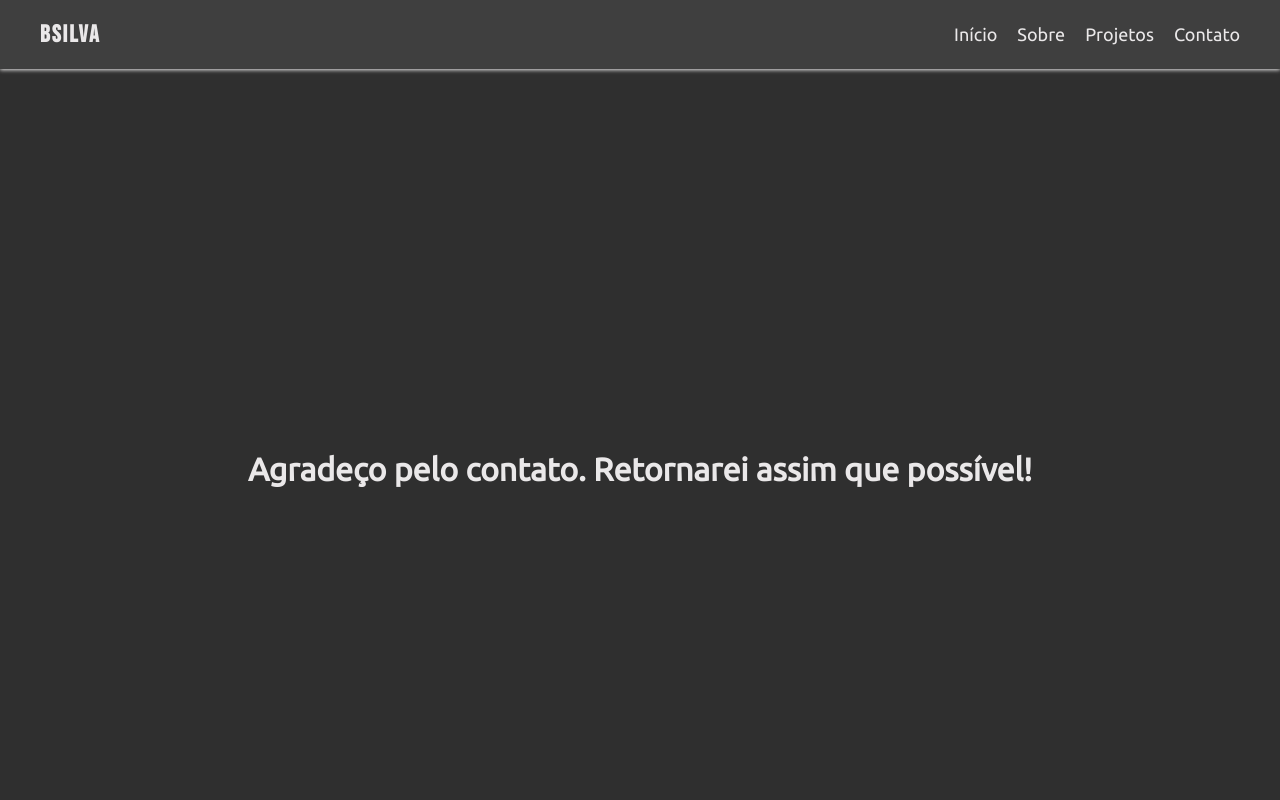
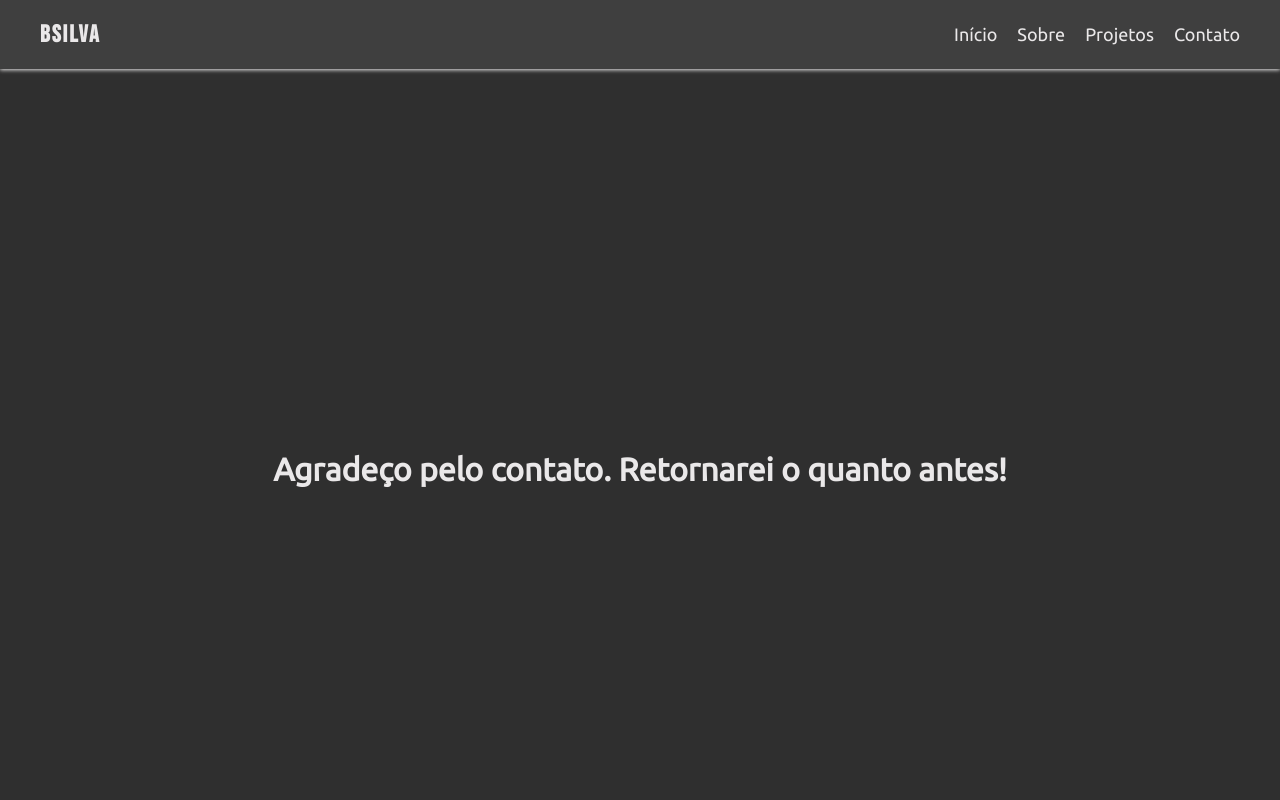
Before and after one commit to beatriz-alves-silva/portfolio, a plain HTML site: page confirmacao.html in a window 1280 px wide. Shown: the top 800 px of the page. Drawn offline with nearby package versions, Linux system fonts and the light colour scheme.

Commit message:
atualização na pag de confirmação

```diff
--- a/confirmacao.html
+++ b/confirmacao.html
@@ -25,7 +25,7 @@
     </header>
 
     <div class="agradecimento-container" style="height: 100vh; display: flex; justify-content: center; align-items: center; text-align: center;">
-        <h1>Agradeço pelo contato. Retornarei assim que possível!</h1>
+        <h1>Agradeço pelo contato. Retornarei o quanto antes!</h1>
     </div>
 
         <div class="redes-container">
```
